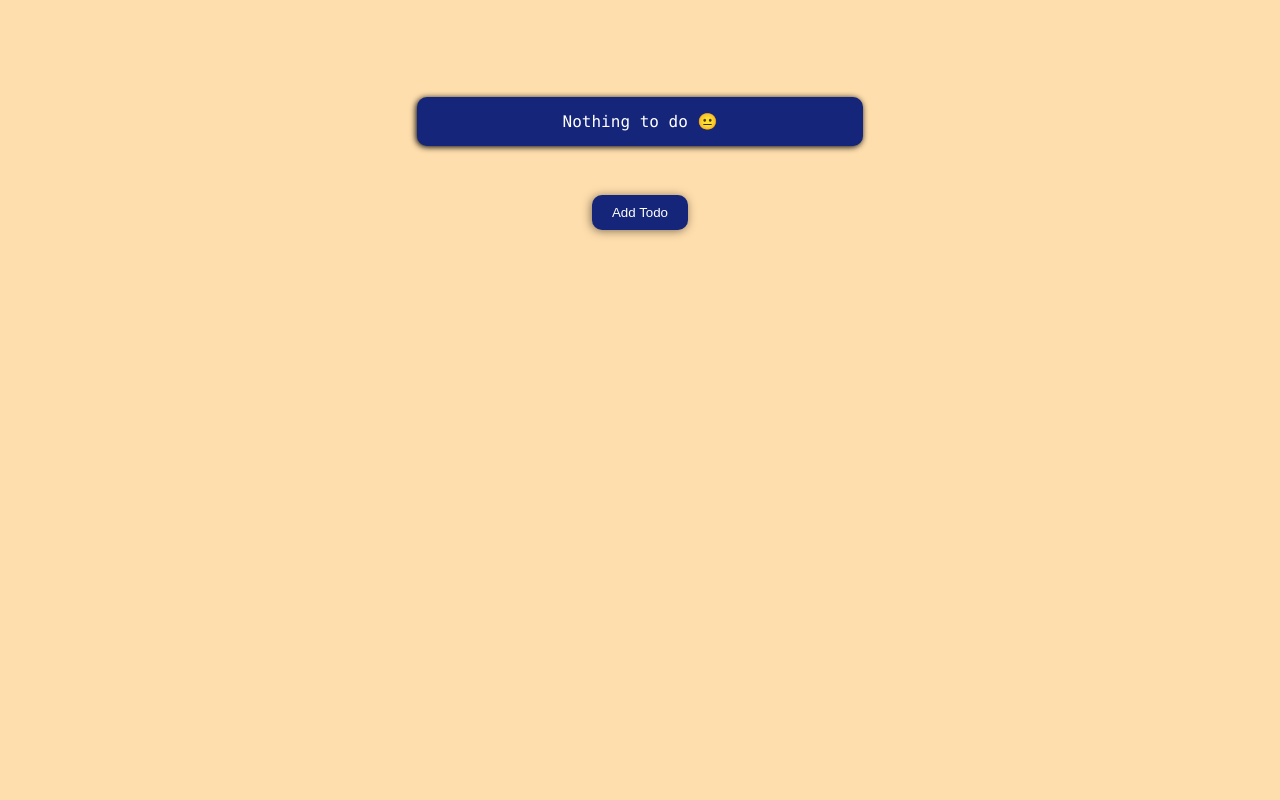
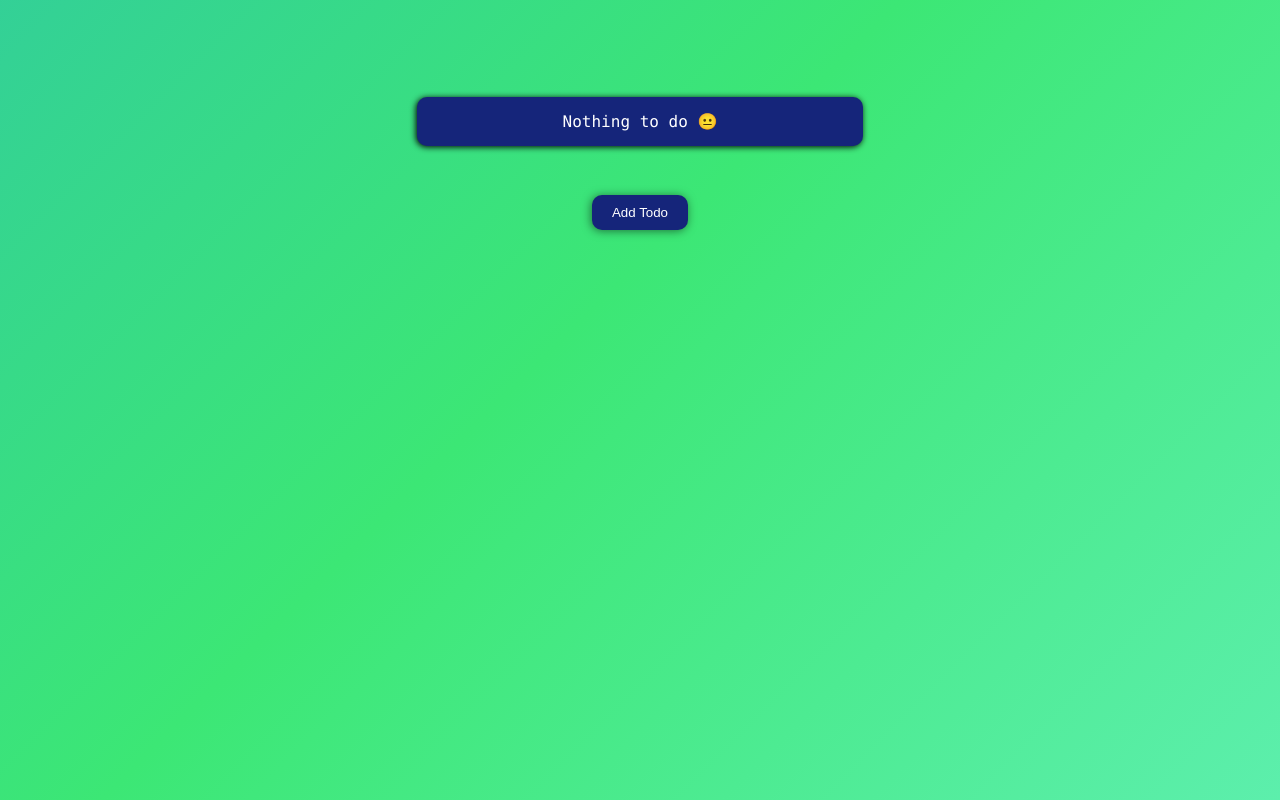
Before and after one commit to FaazAbidi/react-todo-app, a React (Create React App) app: page / in a window 1280 px wide. Built offline with nearby package versions, Linux system fonts and the light colour scheme.

Commit message:
Update style.css

```diff
--- a/src/styles.css
+++ b/src/styles.css
@@ -1,8 +1,40 @@
+@keyframes gradient {
+  0% {
+    background-position: 0% 50%;
+  }
+  50% {
+    background-position: 100% 50%;
+  }
+  100% {
+    background-position: 0% 50%;
+  }
+}
+
+@keyframes hoverTodo {
+  from {
+    padding: 4% 3% 3% 6%;
+    font-size: 16px;
+    box-shadow: -1px 1px 4px rgba(0, 0, 0, 0.5);
+  }
+  to {
+    padding: 5% 5% 5% 8%;
+    font-size: 22px;
+    box-shadow: -1px 1px 12px rgba(0, 0, 0, 1);
+  }
+}
+
 body {
-  background-color: navajowhite;
   padding: 5% 30% 0 30%;
   font-family: "Lucida Console";
   text-align: center;
+  background: linear-gradient(-45deg, #83f8ee, #3ce775, #23a6d5, #fd7eec);
+  background-size: 400% 1000%;
+  animation-name: gradient;
+  animation-duration: 6s;
+  animation-delay: 0s;
+  animation-iteration-count: infinite;
+  animation-timing-function: ease;
+  animation-fill-mode: both;
 }
 .Text {
   text-align: left;
@@ -15,8 +47,7 @@ body {
   -webkit-appearance: none;
   background-color: transparent;
   border: 2px solid #79b8f3;
-  box-shadow: 0 1px 2px rgba(0, 0, 0, 0.05),
-    inset 0px -15px 10px -12px rgba(0, 0, 0, 0.05);
+  box-shadow: 0 1px 4px rgba(255, 255, 255, 1);
   padding: 7px;
   display: inline-block;
   position: relative;
@@ -39,10 +70,14 @@ body {
   font-size: 16px;
   padding: 3% 2% 3% 2%;
   border-radius: 10px;
-  cursor: pointer;
   box-shadow: -1px 1px 6px black;
   display: block;
   margin: 5%;
+}
+
+.nothing:hover {
+  animation: hoverTodo 170ms cubic-bezier(0.4, 0.26, 0, 0.97) 0s 1 normal
+    forwards;
 }
 
 .App {
@@ -56,6 +91,14 @@ body {
   border-radius: 10px;
   box-shadow: -1px 1px 4px rgba(0, 0, 0, 0.5);
   margin: 5%;
+}
+
+.App:hover {
+  padding: 4% 3% 3% 6%;
+  font-size: 16px;
+  box-shadow: -1px 1px 4px rgba(0, 0, 0, 0.5);
+  animation: hoverTodo 150ms cubic-bezier(0.4, 0.26, 0, 0.97) 0s 1 normal
+    forwards;
 }
 
 .addtodo {
@@ -72,10 +115,15 @@ body {
   color: black;
   text-align: center;
   margin: 0.01% 0 0 10%;
-  border-radius: 5px;
+  border-radius: 10px;
   box-shadow: -1px 1px 6px black;
   border: none;
   padding: 2%;
   width: 80%;
   font-size: 16px;
 }
+
+.AddTodoField:focus {
+  box-shadow: -1px 1px 10px black;
+  font-size: 20px;
+}
```
